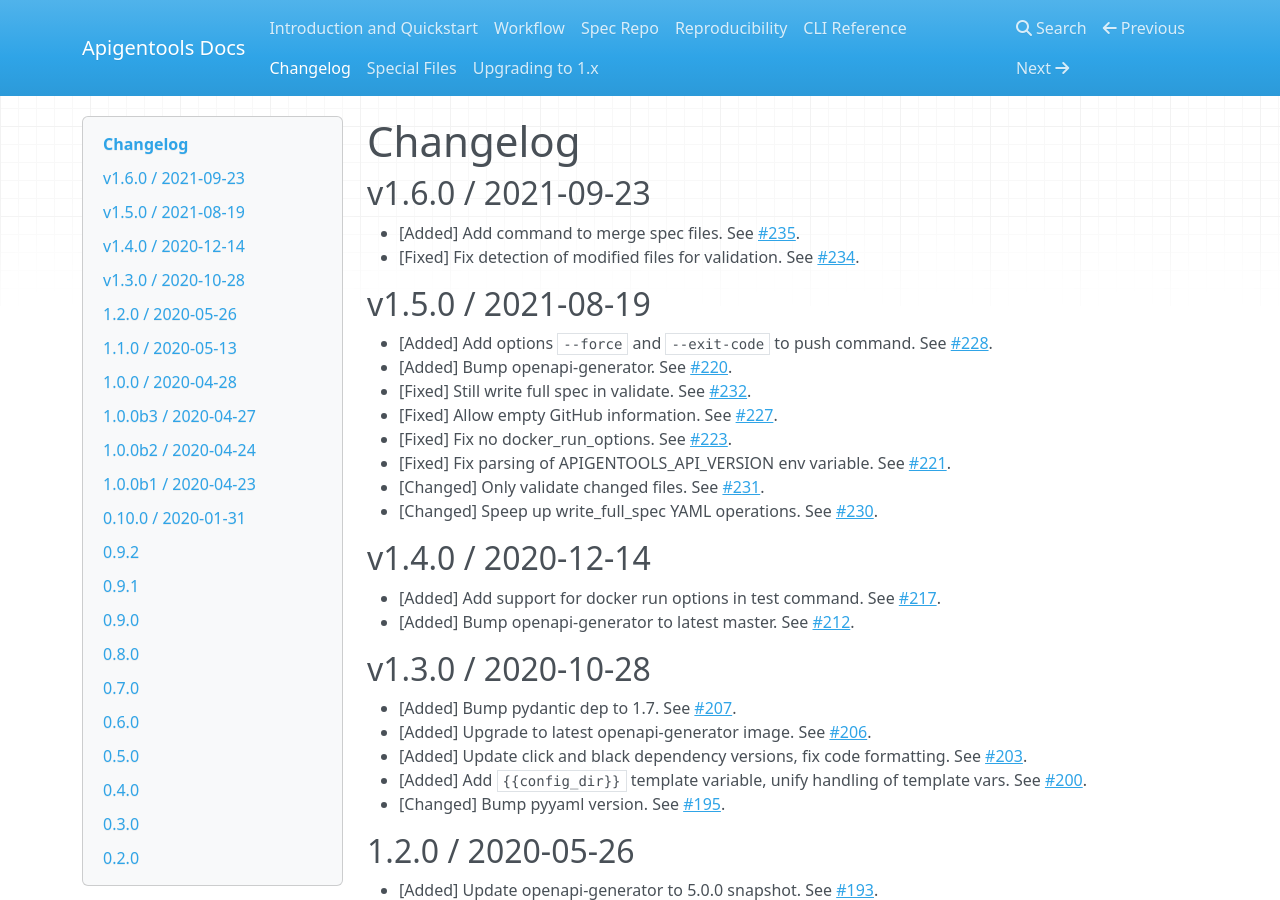
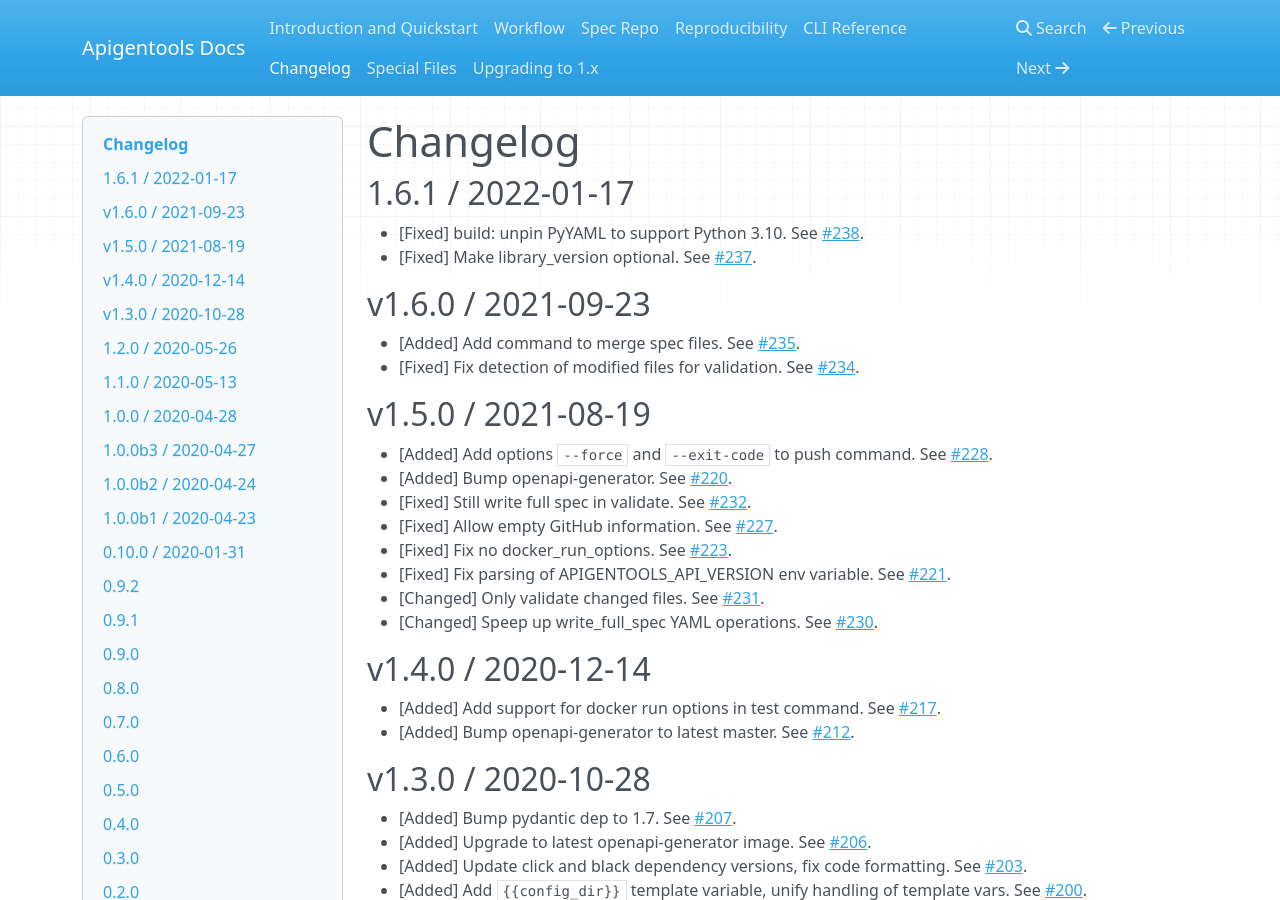
Before and after one commit to DataDog/apigentools, an MkDocs documentation site: the page built from docs/changelog.md, in a window 1280 px wide and 900 px high. Built offline with MkDocs 1.6.1, drawn with Linux system fonts in a browser that asks for light colours; nearby versions of some CDN libraries.

Commit message:
Changelog for v1.6.1 (#239)

```diff
--- a/docs/changelog.md
+++ b/docs/changelog.md
@@ -1,4 +1,9 @@
 # Changelog
+
+## 1.6.1 / 2022-01-17
+
+* [Fixed] build: unpin PyYAML to support Python 3.10. See [#238](https://github.com/DataDog/apigentools/pull/238).
+* [Fixed] Make library_version optional. See [#237](https://github.com/DataDog/apigentools/pull/237).
 
 ## v1.6.0 / 2021-09-23
 
```
